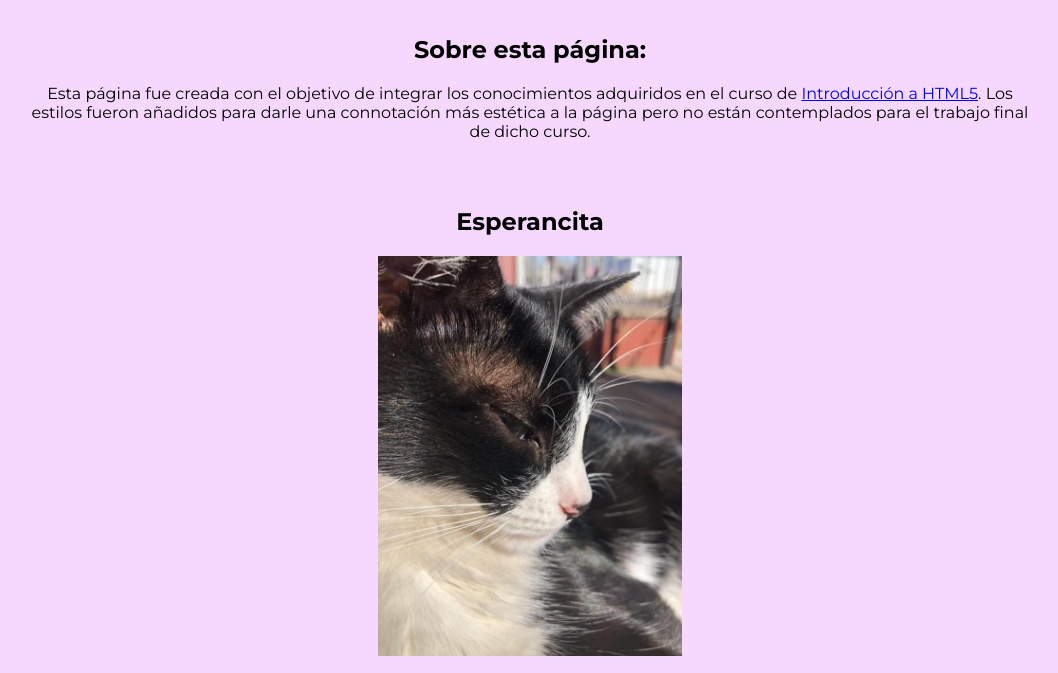
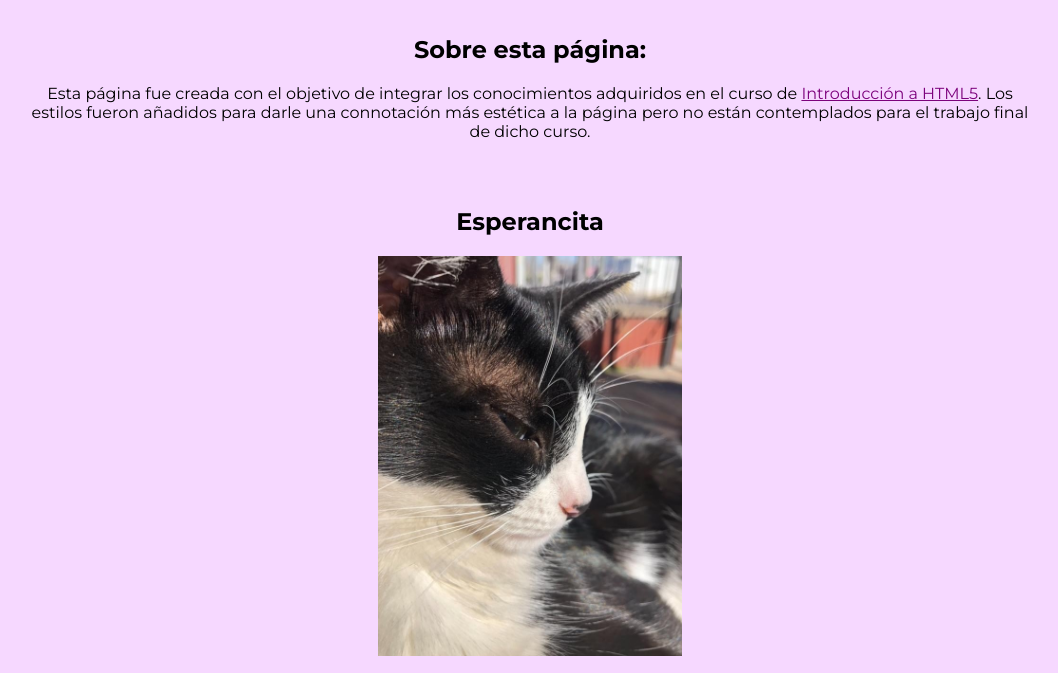
Before and after one commit to annipcrt/html5-course, a plain HTML site: page index.html in a window 1280 px wide. Shown: the part 127-800 px from the top of the page, without its empty margins (110-1168 px from the left). Drawn offline with Linux system fonts and the light colour scheme; a web font is replaced by a local one.

Commit message:
fixing link color

```diff
--- a/css/style.css
+++ b/css/style.css
@@ -27,6 +27,10 @@ section {
     margin: 50px 0;
 }
 
+a {
+    color: rgb(124, 2, 124)
+}
+
 img {
     width: 30%;
 }
```
